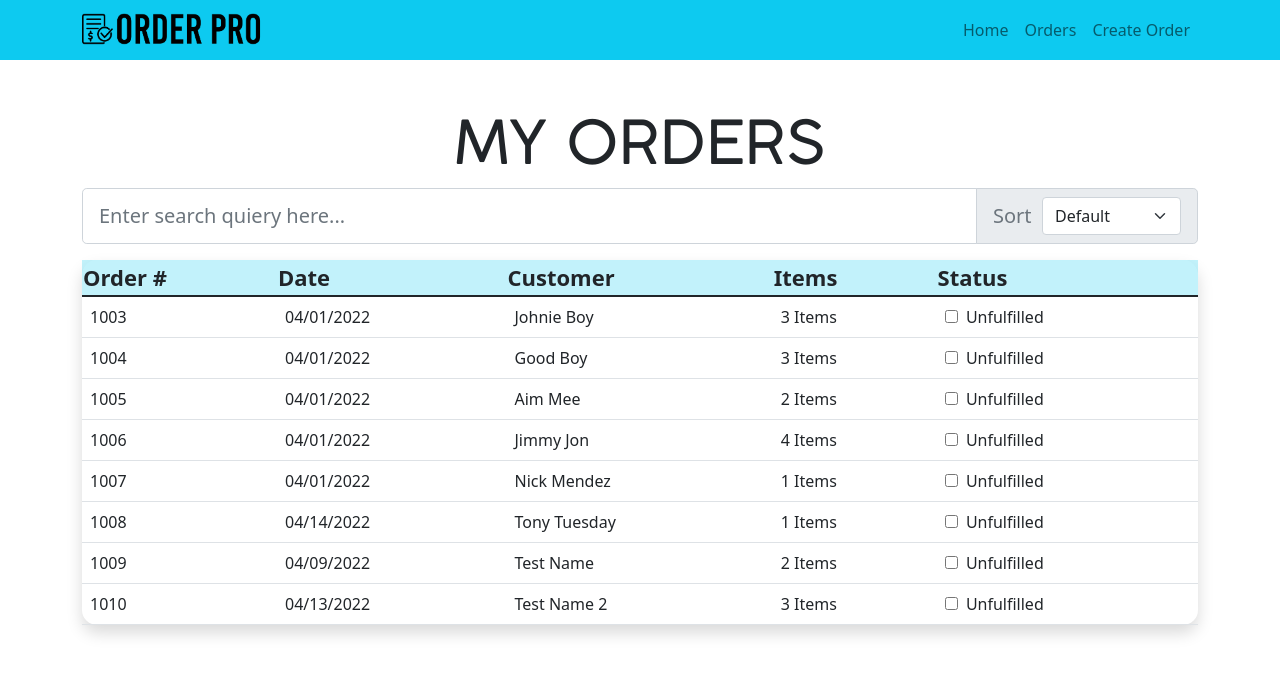
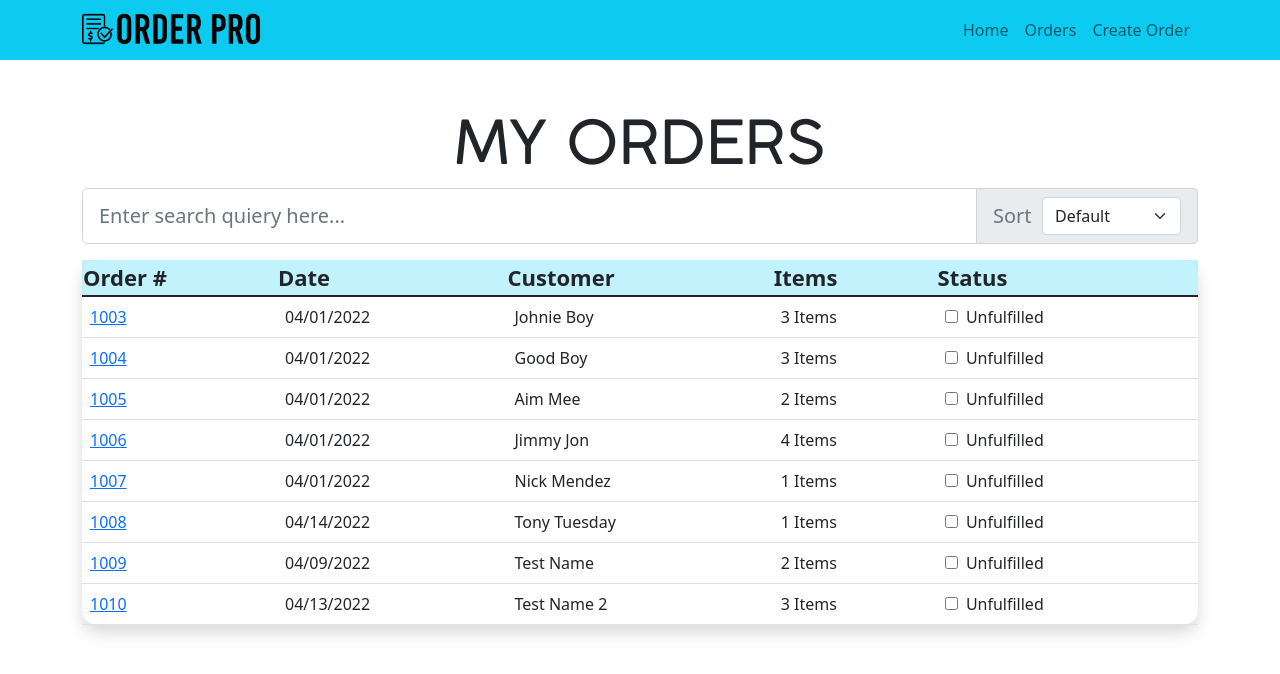
Before and after one commit to nickmendezFlatiron/Order-Pro, a React (Create React App) app: page /orders in a window 1280 px wide. Shown: the top 674 px of the page. Built offline with nearby package versions, Linux system fonts and the light colour scheme; data requests are answered from the project's data file.

Commit message:
creating dynamic routes for every order

```diff
--- a/src/components/App.js
+++ b/src/components/App.js
@@ -7,10 +7,12 @@ import OrderForm from "./order-form/OrderForm";
 import HomePage from "./home-page/HomePage";
 import OrderTable from "./order-page/OrderTable";
 import SearchBar from "./order-page/SearchBar";
+import OrderNumberPage from "./order-page/OrderNumberPage";
 
 import logo from '../assets/logo.png';
 import '../fonts/Cocogoose-Light.ttf'
 import '../fonts/Cocogoose-Ultralight.ttf'
+
 
 
 const App = () => {
@@ -44,6 +46,7 @@ const App = () => {
             <Route exact path="/">
               <HomePage logo={logo}/>
             </Route>
+            <Route path="/orders/:orderNumber" component={OrderNumberPage} />
           </Switch>
         </Fragment>
   );
--- a/src/components/order-form/OrderForm.jsx
+++ b/src/components/order-form/OrderForm.jsx
@@ -10,11 +10,12 @@ const OrderForm = ({orders , setOrders }) => {
   const [date , setDate] = useState('')
   const [items , setItems] = useState('')
 
-  const lastOrder = orders[orders.length - 1]
+
 
   useEffect(() =>{
+    const lastOrder = orders[orders.length - 1]
     setOrderNumber(() => lastOrder.number + 1)
-  } ,[])
+  } ,[orders])
 
   function handleName(event){
     setName(event.target.value)
--- a/src/components/order-page/OrderNumberPage.jsx
+++ b/src/components/order-page/OrderNumberPage.jsx
@@ -1,7 +1,10 @@
-import React from 'react'
-import Button from 'react-bootstrap'
+import {React } from 'react'
+import { useParams , Link } from 'react-router-dom'
+import Button from 'react-bootstrap/Button'
 
-const OrderNumberPage = ({orders}) => {
+const OrderNumberPage = ({order}) => {
+  const params= useParams()
+
   return (
     <div>
        <Button as={Link} to="/orders" exact variant="info" className="btn-lg text-wrap text-black-50">Back</Button>
--- a/src/components/order-page/OrderTable.jsx
+++ b/src/components/order-page/OrderTable.jsx
@@ -1,9 +1,11 @@
 import React from 'react'
 import {Container , Table} from 'react-bootstrap'
 import TableRow from './TableRow'
+import OrderNumberPage from './OrderNumberPage'
+import {useRouteMatch , Route} from 'react-router-dom'
 
 const OrderTable = ({orders , setOrders , search , filter}) => {
-
+  const match = useRouteMatch()
 
   const numberSort = [...orders].sort((a , b) => {return b.number - a.number})
   const abcSort = [...orders].sort((a , b) => a.name.localeCompare(b.name))
--- a/src/components/order-page/SearchBar.jsx
+++ b/src/components/order-page/SearchBar.jsx
@@ -1,4 +1,4 @@
-import {React , useState} from 'react';
+import {React } from 'react';
 import {Container , InputGroup , FormControl } from 'react-bootstrap'
 
 
--- a/src/components/order-page/TableRow.jsx
+++ b/src/components/order-page/TableRow.jsx
@@ -1,4 +1,5 @@
-import {React , useState } from 'react'
+import { React , useState } from 'react'
+import { Link } from 'react-router-dom'
 
 const TableRow = ({order}) => {
 
@@ -28,7 +29,7 @@ const TableRow = ({order}) => {
 
   return (
     <tr className={rowColor}>
-      <td>{number}</td>
+      <td><Link to={`/orders/${number}`}>{number}</Link></td>
       <td>{newDate}</td>
       <td>{name}</td>
       <td>{itemCount} Items</td>
```
